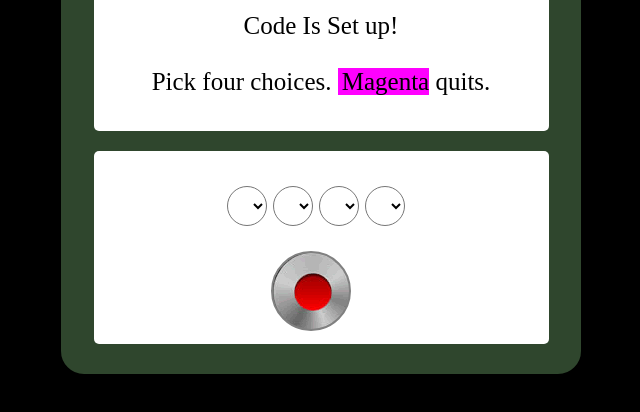
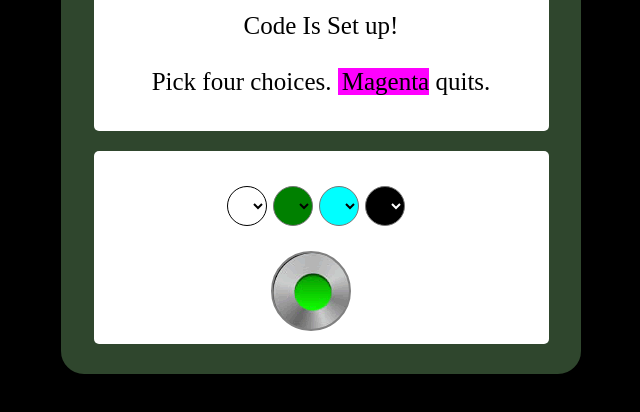
Before and after one commit to bmoreinis/Mastermind-Web-Full, a plain HTML site: page index.html in a window 1280 px wide. Both pictures are taken after a click on the button 630 px from the left and 378 px from the top of the page. Shown: the part 180-592 px from the top of the page, without its empty margins (319-959 px from the left). Drawn offline with Linux system fonts and the light colour scheme.

Commit message:
Added letters

```diff
--- a/index.html
+++ b/index.html
@@ -1,62 +1,62 @@
 <!DOCTYPE html>
-<html>
-<head>
+<html><head>
   <meta charset="UTF-8">
   <script language="javascript" type="text/javascript" src="mastermind.js"></script>
   <link rel="stylesheet" type="text/css" href="style.css">
 </head>
 
-<body>
-	<div id = "console">
-    <div id = "board">
-      <h1 id="title">Web Helper Not Loaded</h1>
-		</div>
-	  <div id = "makeGuess">
-  	  <ol id="colors">
-	    	<li><select onchange="fourPicked(0)" id = "0">
-	            <option value="r" class="r" ></option>
-	            <option value="g" class="g" ></option>
-	            <option value="c" class="c" ></option>
-	            <option value="y" class="y" ></option>
-	            <option value="b" class="b" ></option>
-	            <option value="w" class="w" ></option>
-				      <option value="m" class="m" ></option>
-              <option class="hide" selected></option>
+<body cz-shortcut-listen="true">
+	<div id="console">
+    <div id="board" onclick="instructions()" class="">
+      <h1 id="title">Mastermind!</h1><p>Code Is Set up!<br><br>
+Pick four choices.
+ <span class="m">Magenta</span> quits.</p></div>
+	  <div id="makeGuess">
+  	  <ol id="colors" class="">
+	    	<li><select onchange="fourPicked(0)" id="0" class="w">
+	            <option value="r" class="r">r</option>
+	            <option value="g" class="g">g</option>
+	            <option value="c" class="c">c</option>
+	            <option value="y" class="y">y</option>
+	            <option value="b" class="b">b</option>
+	            <option value="w" class="w">w</option>
+				      <option value="m" class="m">q</option>
+              <option class="hide" selected=""></option>
 	          </select>
 	      	</li>
-	    	<li><select onchange="fourPicked(1)" id = "1">
-	            <option value="r" class="r" ></option>
-	            <option value="g" class="g" ></option>
-	            <option value="c" class="c" ></option>
-	            <option value="y" class="y" ></option>
-	            <option value="b" class="b" ></option>
-	            <option value="w" class="w" ></option>
-              <option class="hide"  selected></option>
+	    	<li><select onchange="fourPicked(1)" id="1" class="g">
+	            <option value="r" class="r">r</option>
+	            <option value="g" class="g">g</option>
+	            <option value="c" class="c">c</option>
+	            <option value="y" class="y">y</option>
+	            <option value="b" class="b">b</option>
+	            <option value="w" class="w">w</option>
+              <option class="hide" selected=""></option>
 	          </select>
 	      	</li>
-	    	<li><select onchange="fourPicked(2)" id = "2">
-	            <option value="r" class="r" ></option>
-	            <option value="g" class="g" ></option>
-	            <option value="c" class="c" ></option>
-	            <option value="y" class="y" ></option>
-	            <option value="b" class="b" ></option>
-	            <option value="w" class="w" ></option>
-              <option class="hide"  selected></option>
+	    	<li><select onchange="fourPicked(2)" id="2" class="c">
+	            <option value="r" class="r">r</option>
+	            <option value="g" class="g">g</option>
+	            <option value="c" class="c">c</option>
+	            <option value="y" class="y">y</option>
+	            <option value="b" class="b">b</option>
+	            <option value="w" class="w">w</option>
+              <option class="hide" selected=""></option>
 	          </select>
 	      	</li>
 	    	<li>
-			<select onchange="fourPicked(3)" id = "3">
-	            <option value="r" class="r" ></option>
-	            <option value="g" class="g" ></option>
-	            <option value="c" class="c" ></option>
-	            <option value="y" class="y" ></option>
-	            <option value="b" class="b" ></option>
-	            <option value="w" class="w" ></option>
-              <option class="hide" selected></option>
+			<select onchange="fourPicked(3)" id="3" class="b">
+          <option value="r" class="r">r</option>
+	            <option value="g" class="g">g</option>
+	            <option value="c" class="c">c</option>
+	            <option value="y" class="y">y</option>
+	            <option value="b" class="b">b</option>
+	            <option value="w" class="w">w</option>
+              <option class="hide" selected=""></option>
 	          </select>
 	      	</li>
   	  	</ol>
-  	    <button id="submit-guess"></button>
+  	    <button id="submit-guess" onclick="newGetGuess(code)" class="fourok"></button>
 	</div>
 </div>
 <script language="javascript" type="text/javascript" src="webhelper.js"></script>
```
